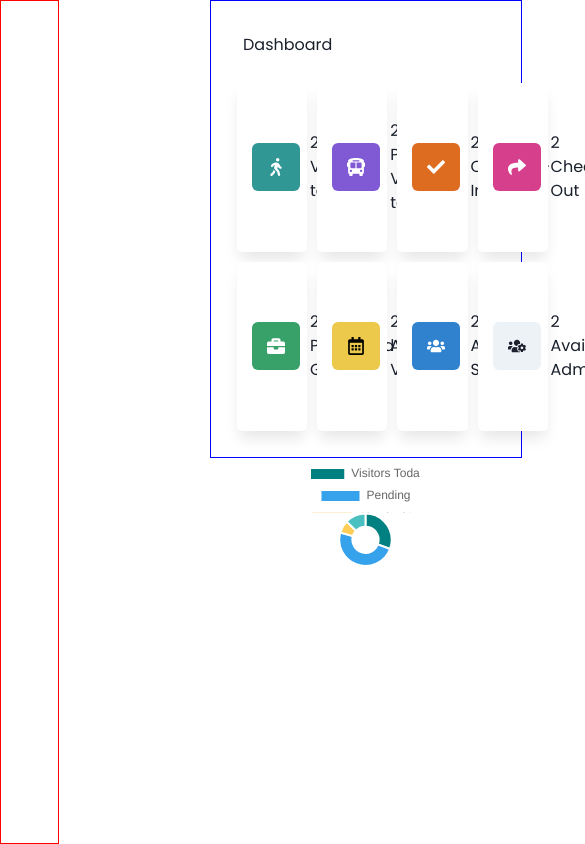
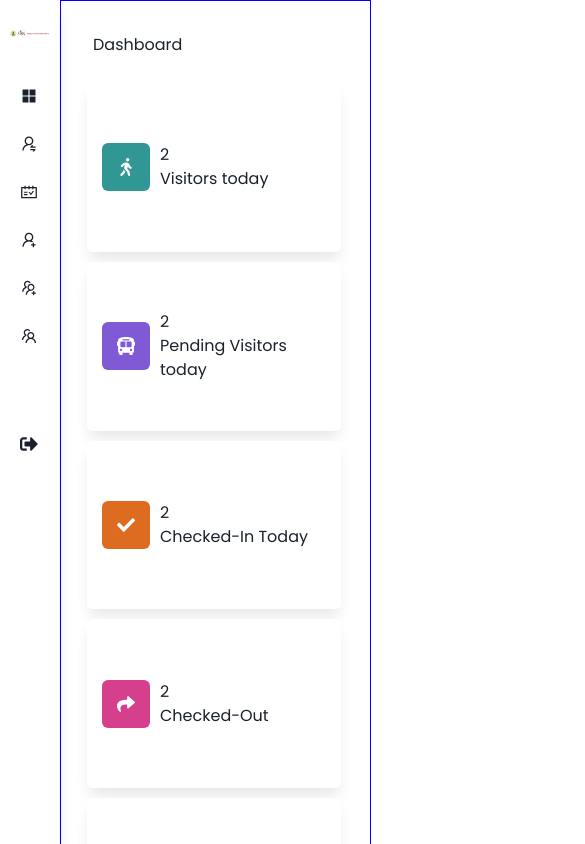
Before and after one commit to Lotusbetaanalytics/firs, a React (Create React App) app: page /admin/dashboard in a window 390 px wide. Shown: the top 844 px of the page, 585 px wide, since content can reach past the window. Built offline with nearby package versions, Linux system fonts and the light colour scheme.

Commit message:
adding the navbar section and making the page responsive

```diff
--- a/src/components/DashboardCard/DashboardCard.js
+++ b/src/components/DashboardCard/DashboardCard.js
@@ -1,9 +1,11 @@
 import { IconButton } from "@chakra-ui/react";
 import React from "react";
+import { Link } from "react-router-dom";
 import "./dashboardcard.css";
 
 const DashboardCard = (props) => {
   return (
+    <Link to={props.path}>
       <div className="dashboard_card_container">
         <IconButton icon={props.icon} colorScheme={props.color} size="lg" />
         <div>
@@ -11,6 +13,7 @@ const DashboardCard = (props) => {
           <h3>{props.children}</h3>
         </div>
       </div>
+    </Link>
   );
 };
 
--- a/src/components/DashboardCard/dashboardcard.css
+++ b/src/components/DashboardCard/dashboardcard.css
@@ -10,3 +10,18 @@
   padding: 15px;
   grid-gap: 10px;
 }
+
+@media screen and (max-width: 768px) {
+  .dashboard_card_container {
+    display: flex;
+    align-items: center;
+    /* justify-content: center; */
+    width: 65vw;
+    height: 20vh;
+    background: #fff;
+    box-shadow: 0px 10px 15px -3px rgba(0, 0, 0, 0.1);
+    border-radius: 5px;
+    padding: 15px;
+    grid-gap: 10px;
+  }
+}
--- /dev/null
+++ b/src/components/Navbar/Navbar.css
@@ -0,0 +1,50 @@
+.navbar__container {
+  padding-top: 20px;
+  display: flex;
+  flex-direction: column;
+  align-items: center;
+  background: #fff;
+  box-shadow: 2px 10px 15px -3px rgba(0, 0, 0, 0.1);
+  position: fixed;
+  width: 15vw;
+  height: 100vh;
+  z-index: 99;
+}
+
+.navbar__logo > img {
+  width: 20vw;
+}
+.navbar__logo {
+  padding: 10px;
+}
+
+.navbar__links {
+  margin-top: 40px;
+  display: flex;
+  flex-direction: column;
+  grid-gap: 30px;
+}
+.navbar__links a:hover {
+  text-decoration: underline;
+}
+
+.link {
+  display: flex;
+  align-items: center;
+  /* justify-content: center; */
+  grid-gap: 4px;
+  font-size: 16px;
+}
+
+.links__logout {
+  margin-top: 60px;
+}
+
+@media screen and (max-width: 768px) {
+  .link h3 {
+    display: none;
+  }
+  .link {
+    font-size: 18px;
+  }
+}
--- /dev/null
+++ b/src/components/Navbar/Navbar.js
@@ -0,0 +1,69 @@
+import React from "react";
+import { Link } from "react-router-dom";
+import logo from "../../assets/logo.png";
+import {
+  AiFillAppstore,
+  AiOutlineUserSwitch,
+  AiOutlineSchedule,
+  AiOutlineUserAdd,
+  AiOutlineUsergroupAdd,
+  AiOutlineTeam,
+} from "react-icons/ai";
+import { FaSignOutAlt } from "react-icons/fa";
+import "./Navbar.css";
+
+const Navbar = () => {
+  return (
+    <div className="navbar__container">
+      <div className="navbar__logo">
+        <img src={logo} alt="FIRS" />
+      </div>
+      <div className="navbar__links">
+        <Link to="/admin/dashboard" className="links__dashboard">
+          <div className="link">
+            <AiFillAppstore />
+            <h3>Dashboard</h3>
+          </div>
+        </Link>
+        <Link to="/admin/guest" className="links__guest">
+          <div className="link">
+            <AiOutlineUserSwitch />
+            <h3>Guest</h3>
+          </div>
+        </Link>
+        <Link to="/admin/logs" className="links__logs">
+          <div className="link">
+            <AiOutlineSchedule />
+            <h3>Logs</h3>
+          </div>
+        </Link>
+        <Link to="/admin/add-admin" className="links__add__admin">
+          <div className="link">
+            <AiOutlineUserAdd />
+            <h3>Add Admin</h3>
+          </div>
+        </Link>
+        <Link to="/admin/add-staff" className="links__add__staff">
+          <div className="link">
+            <AiOutlineUsergroupAdd />
+            <h3>Add Staff</h3>
+          </div>
+        </Link>
+        <Link to="/admin/prebook" className="links__prebook">
+          <div className="link">
+            <AiOutlineTeam />
+            <h3>Pre Book Guest</h3>
+          </div>
+        </Link>
+        <Link to="/admin/logout" className="links__logout">
+          <div className="link">
+            <FaSignOutAlt />
+            <h3>Logout</h3>
+          </div>
+        </Link>
+      </div>
+    </div>
+  );
+};
+
+export default Navbar;
--- a/src/index.css
+++ b/src/index.css
@@ -1,10 +1,10 @@
-@import url('https://fonts.googleapis.com/css2?family=Poppins');
+@import url("https://fonts.googleapis.com/css2?family=Poppins");
 
 * {
   box-sizing: border-box;
   padding: 0;
   margin: 0;
-  font-family: 'Poppins', sans-serif;
+  font-family: "Poppins", sans-serif;
 }
 
 body {
--- a/src/screen/dashboard/dashboard.css
+++ b/src/screen/dashboard/dashboard.css
@@ -36,3 +36,21 @@
   width: 35%;
   margin: 0 auto;
 }
+
+@media screen and (max-width: 768px) {
+  .dashboard__container .chart {
+    display: none;
+  }
+
+  .cards {
+    display: grid;
+    grid-template-columns: auto;
+    grid-gap: 10px;
+    padding: 10px;
+    width: 100%;
+  }
+
+  .dashboard__container {
+    margin-left: 60px;
+  }
+}
--- a/src/screen/dashboard/dashboard.js
+++ b/src/screen/dashboard/dashboard.js
@@ -2,6 +2,7 @@ import React from "react";
 import DashboardCard from "../../components/DashboardCard/DashboardCard";
 import PageTitle from "../../components/PageTitle/Pagetitle";
 import Chart from "../../components/Chart/Chart";
+import Navbar from "../../components/Navbar/Navbar";
 import {
   FaWalking,
   FaBusAlt,
@@ -17,37 +18,74 @@ import "./dashboard.css";
 const Dashboard = () => {
   return (
     <div className="container">
-      <div className="dashboard__navbar"></div>
+      <div>
+        <Navbar />
+      </div>
       <div className="dashboard__container">
         <div className="dashboard__title__cards">
           <PageTitle heading="Dashboard" />
           <div className="cards">
-            <DashboardCard number={2} icon={<FaWalking />} color="teal">
+            <DashboardCard
+              number={2}
+              icon={<FaWalking />}
+              color="teal"
+              path="/admin/vistors"
+            >
               Visitors today
             </DashboardCard>
-            <DashboardCard number={2} icon={<FaBusAlt />} color="purple">
+            <DashboardCard
+              number={2}
+              icon={<FaBusAlt />}
+              color="purple"
+              path="/admin/pending"
+            >
               Pending Visitors today
             </DashboardCard>
-            <DashboardCard number={2} icon={<FaCheck />} color="orange">
+            <DashboardCard
+              number={2}
+              icon={<FaCheck />}
+              color="orange"
+              path="/admin/checkedin"
+            >
               Checked-In Today
             </DashboardCard>
-            <DashboardCard number={2} icon={<FaShare />} color="pink">
+            <DashboardCard
+              number={2}
+              icon={<FaShare />}
+              color="pink"
+              path="/admin/checkedout"
+            >
               Checked-Out
             </DashboardCard>
-            <DashboardCard number={2} icon={<FaBriefcase />} color="green">
+            <DashboardCard
+              number={2}
+              icon={<FaBriefcase />}
+              color="green"
+              path="/admin/prebookedguests"
+            >
               PreBooked Guests
             </DashboardCard>
             <DashboardCard
               number={2}
               icon={<FaRegCalendarAlt />}
               color="yellow"
+              path="/admin/allvistors"
             >
               All Visitors
             </DashboardCard>
-            <DashboardCard number={2} icon={<FaUsers />} color="blue">
+            <DashboardCard
+              number={2}
+              icon={<FaUsers />}
+              color="blue"
+              path="/admin/allstaff"
+            >
               All Staff
             </DashboardCard>
-            <DashboardCard number={2} icon={<FaUsersCog />}>
+            <DashboardCard
+              number={2}
+              icon={<FaUsersCog />}
+              path="/admin/admins"
+            >
               Available Admins
             </DashboardCard>
           </div>
--- a/src/screen/prebook/prebook.css
+++ b/src/screen/prebook/prebook.css
@@ -1,14 +1,8 @@
 .Prebook__container {
   display: flex;
   width: 95vw;
+  height: 100vh;
   overflow: hidden;
-}
-
-.prebook__navbar {
-  position: fixed;
-  width: 15vw;
-  height: 100vh;
-  border: 1px solid red;
 }
 
 .heading__form {
@@ -31,3 +25,35 @@
   margin: 100px;
   width: 70vw;
 }
+
+.date__time {
+  display: flex;
+  flex-direction: column;
+}
+
+@media screen and (max-width: 768px) {
+  .Prebook__container {
+    display: flex;
+    width: 95vw;
+    height: 100vh;
+    overflow: scroll;
+    margin: 0 auto;
+  }
+
+  .prebook__pagetitle {
+    margin-left: 18px;
+    width: 85%;
+  }
+
+  .inputfields {
+    display: grid;
+    grid-template-columns: auto;
+    grid-gap: 40px;
+    padding: 20px;
+    width: 100%;
+    margin: 0px;
+  }
+  .heading__form {
+    margin: 0 auto;
+  }
+}
--- a/src/screen/prebook/prebook.js
+++ b/src/screen/prebook/prebook.js
@@ -2,23 +2,34 @@ import React from "react";
 import { TextField, Button } from "@material-ui/core";
 import { FaCaretRight } from "react-icons/fa";
 import PageTitle from "../../components/PageTitle/Pagetitle";
+import Navbar from "../../components/Navbar/Navbar";
 import "./prebook.css";
 
 const Prebook = () => {
   return (
     <div className="Prebook__container">
-      <div className="prebook__navbar"></div>
+      <div className="prebook__navbar">
+        <Navbar />
+      </div>
       <div className="heading__form">
         <div className="prebook__pagetitle">
           <PageTitle heading="Prebook a Guest" />
         </div>
         <form className="inputfields" noValidate autoComplete="off">
-          <TextField id="outlined-basic" label="Name" variant="outlined" />
-          <TextField id="outlined-basic" label="Company" variant="outlined" />
+          <TextField
+            id="outlined-basic"
+            label="Guest Name"
+            variant="outlined"
+          />
+          <TextField
+            id="outlined-basic"
+            label="Purpose of visit"
+            variant="outlined"
+          />
           <TextField
             id="outlined-basic"
             type="email"
-            label="Email"
+            label="Guest Email"
             variant="outlined"
           />
           <TextField id="outlined-basic" label="Mobile" variant="outlined" />
@@ -28,7 +39,7 @@ const Prebook = () => {
           <Button
             variant="contained"
             color="primary"
-            startIcon={<FaCaretRight />}
+            endIcon={<FaCaretRight />}
           >
             Prebook Guest
           </Button>
```
Lines whose indentation alone changed are shown as unchanged.
